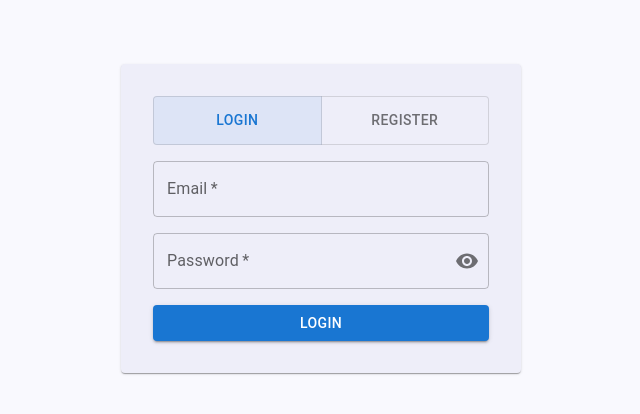
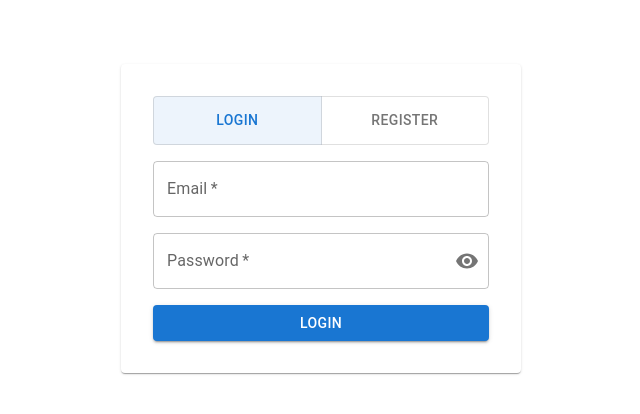
Before and after one commit to ynadt/FormsApp, a React (Vite) app in the folder frontend/: page /auth in a window 1280 px wide. Shown: the top 414 px of the page, without its empty margins (319-959 px from the left). Built offline with nearby package versions, Linux system fonts and the light colour scheme; no server answers; what @toolpad/core would draw is missing.

Commit message:
feat: remove unused theme

```diff
--- a/frontend/src/App.tsx
+++ b/frontend/src/App.tsx
@@ -1,8 +1,8 @@
 import React from 'react';
 import { ThemeProvider, CssBaseline } from '@mui/material';
 import { BrowserRouter as Router, Routes, Route } from 'react-router-dom';
-import { getTheme } from './theme';
 import { AppProvider } from '@toolpad/core/AppProvider';
+import { createTheme } from '@mui/material/styles';
 import HomePage from './pages/HomePage';
 import AuthPage from './pages/AuthPage';
 import AdminUsersPage from './pages/AdminUsersPage';
@@ -23,7 +23,11 @@ import NotFoundPage from './pages/NotFoundPage.tsx';
 
 const AppContent: React.FC = () => {
   const { mode } = useThemeCustom();
-  const theme = getTheme(mode);
+  const theme = createTheme({
+    palette: {
+      mode,
+    },
+  });
 
   return (
     <ThemeProvider theme={theme}>
--- a/frontend/src/ThemeContext.tsx
+++ b/frontend/src/ThemeContext.tsx
@@ -11,7 +11,6 @@ function getInitialTheme(): 'light' | 'dark' {
       ? 'dark'
       : 'light';
   }
-  console.log('No window object found; defaulting to light theme');
   return 'light';
 }
 
--- a/frontend/src/theme.ts
+++ /dev/null
@@ -1,19 +0,0 @@
-import { createTheme, Theme } from '@mui/material/styles';
-
-export const getTheme = (mode: 'light' | 'dark'): Theme =>
-  createTheme({
-    palette: {
-      mode,
-      ...(mode === 'light'
-        ? {
-            primary: { main: '#1976d2' },
-            secondary: { main: '#dc004e' },
-            background: { default: '#F9F9FE', paper: '#EEEEF9' },
-          }
-        : {
-            primary: { main: '#90caf9' },
-            secondary: { main: '#f48fb1' },
-            background: { default: '#2A4364', paper: '#112E4D' },
-          }),
-    },
-  });
```
